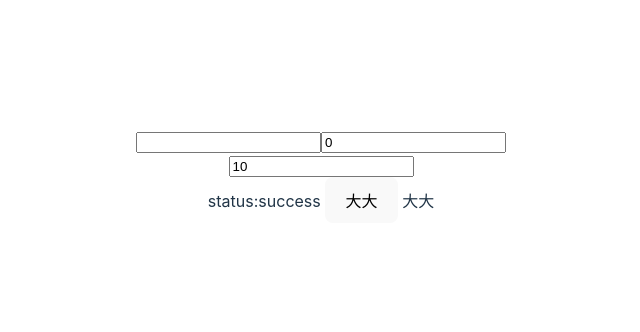
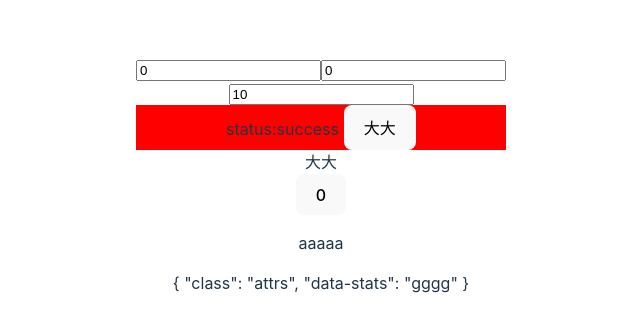
Before and after one commit to PoliWen/vue3, a Vue app in the folder myApp/: page / in a window 1280 px wide. Shown: the part 224-556 px from the top of the page, without its empty margins (319-959 px from the left). Built offline with nearby package versions, Linux system fonts and the light colour scheme.

Commit message:
feat(useSlot): useSlots的使用

```diff
--- a/myApp/src/App.vue
+++ b/myApp/src/App.vue
@@ -1,5 +1,5 @@
 <script setup lang="ts">
-import { ref } from 'vue'
+import { ref, provide } from 'vue'
 import setUpPlay from './components/setUpPlay.vue'
 import watch from './components/watch.vue'
 import unwatch from './components/unWatch.vue'
@@ -12,7 +12,9 @@ import directive from './components/directive.vue'
 import myInput from './components/myInput.vue'
 import veelidate from './components/veelidate.vue'
 import propsValidate from './components/propsValidate.vue'
-const count = ref('')
+import providePlay from './components/provide.vue'
+import attrs from './components/useAttrs.vue'
+const count = ref(0)
 const age = ref(0)
 const father = ref({
   name: '大大',
@@ -22,13 +24,32 @@ const father = ref({
     age: 3
   }
 })
+function clickFn(n:string){
+  alert(`nativeClick${n}`)
+}
+function clickSub(n:string){
+  alert(n)
+}
+
+provide('count',{
+  count,
+  increaseCount(){
+    count.value++
+  }
+})
+function onClick(){
+  alert(123)
+}
 </script>
 <template>
     <myInput v-model.capitalize="count"/>
     <input type="text" v-model.number="age">
     <veelidate/>
-    <propsValidate button-type="success" :father="father"/>
+    <propsValidate button-type="success" :father="father" @click.native="clickFn" @click="clickSub"/>
     {{ father.name }}
+
+    <providePlay/>
+    <attrs class="attrs" @click="onClick" data-stats="gggg"/>
 </template>
 
 <style scoped>
--- a/myApp/src/components/propsValidate.vue
+++ b/myApp/src/components/propsValidate.vue
@@ -15,12 +15,16 @@ const props = defineProps({
         require: true
     }
 })
+const emit = defineEmits(['click'])
 function changeSonName(){
     props.father.name = '大大大'
+    // emit('click','clickEvent')
 }
 </script>
 
 <template>
+  <div :style="{background:'red'}">
    status:{{ buttonType }}
-   <button @click="changeSonName">{{props.father.name}}</button>
+   <button @click.stop="changeSonName">{{props.father.name}}</button>
+  </div>
 </template>
--- /dev/null
+++ b/myApp/src/components/provide.vue
@@ -0,0 +1,11 @@
+
+<script setup lang="ts">
+import { inject } from 'vue'
+const {count,increaseCount} = inject('count')
+</script>
+
+<template>
+  <div>
+   <button @click.stop="increaseCount">{{count}}</button>
+  </div>
+</template>
--- /dev/null
+++ b/myApp/src/components/subAttrs.vue
@@ -0,0 +1,15 @@
+
+<script setup lang="ts">
+import { useAttrs,useSlots } from 'vue'
+const attrs = useAttrs()
+console.log(attrs.class)
+const slots = useSlots()
+console.log(slots.default()[0].children)
+</script>
+
+<template>
+  <div @click.stop="attrs.onClick">
+    <slot></slot>
+    {{attrs}}
+  </div>
+</template>
--- /dev/null
+++ b/myApp/src/components/useAttrs.vue
@@ -0,0 +1,11 @@
+
+<script setup lang="ts">
+import {} from 'vue'
+import subAttrs from './subAttrs.vue'
+</script>
+
+<template>
+  <subAttrs>
+    <p>aaaaa</p>
+  </subAttrs>
+</template>
```
Also changed, not shown: 1 other file (tests, documents, lock files or other folders).
